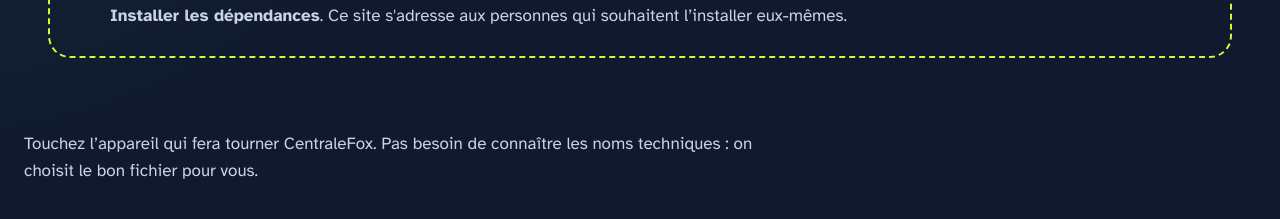
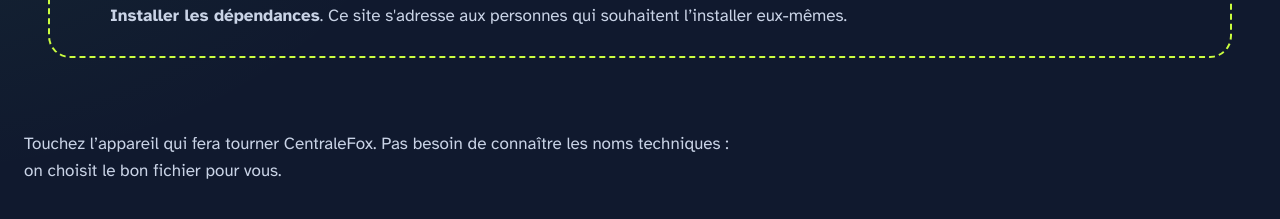
Before and after one commit to vegeta0911/CentraleFox, a plain HTML site: page index.html in a window 1280 px wide. Shown: the part 1106-1325 px from the top of the page. Drawn offline with nearby package versions, Linux system fonts and the light colour scheme; no server answers.

Commit message:
Modify .intro max-width in index.html
Adjusted max-width of .intro class from 67ch to 65ch.

```diff
--- a/index.html
+++ b/index.html
@@ -74,7 +74,7 @@ h1{font:800 clamp(2.5rem,5.6vw,4.4rem)/1.02 var(--display);letter-spacing:-.035e
 /* Sélecteur */
 section{padding:72px 0}
 .titre-section{font:800 clamp(1.9rem,3.6vw,2.6rem)/1.08 var(--display);letter-spacing:-.025em;margin-bottom:12px}
-.intro{color:#C9D3E6;max-width:67ch;margin-bottom:36px}
+.intro{color:#C9D3E6;max-width:65ch;margin-bottom:36px}
 .appareils{display:grid;grid-template-columns:repeat(3,1fr);gap:14px}
 .appareil{position:relative;display:flex;flex-direction:column;gap:6px;text-align:left;background:transparent;color:var(--neige);
   border:2px solid rgba(238,242,247,.12);border-radius:18px;padding:22px 22px 20px;cursor:pointer;font:inherit;
```
